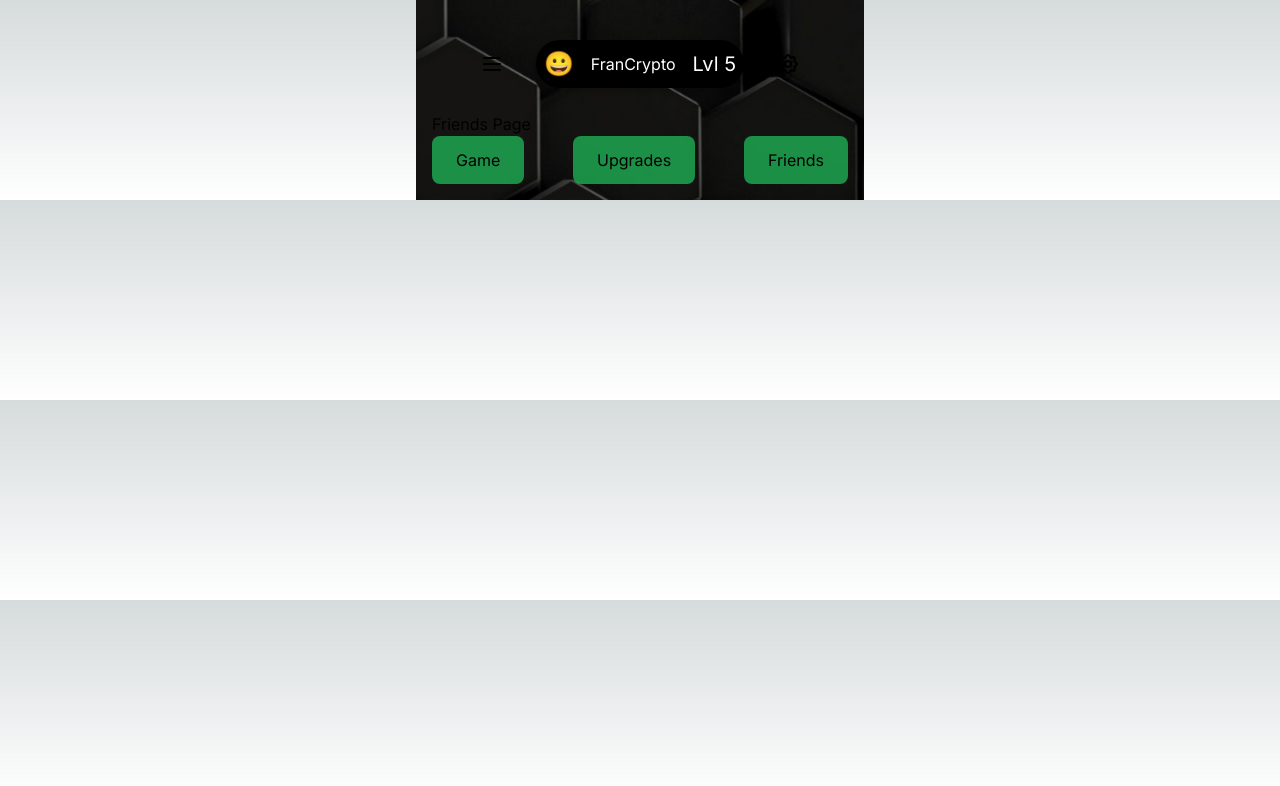
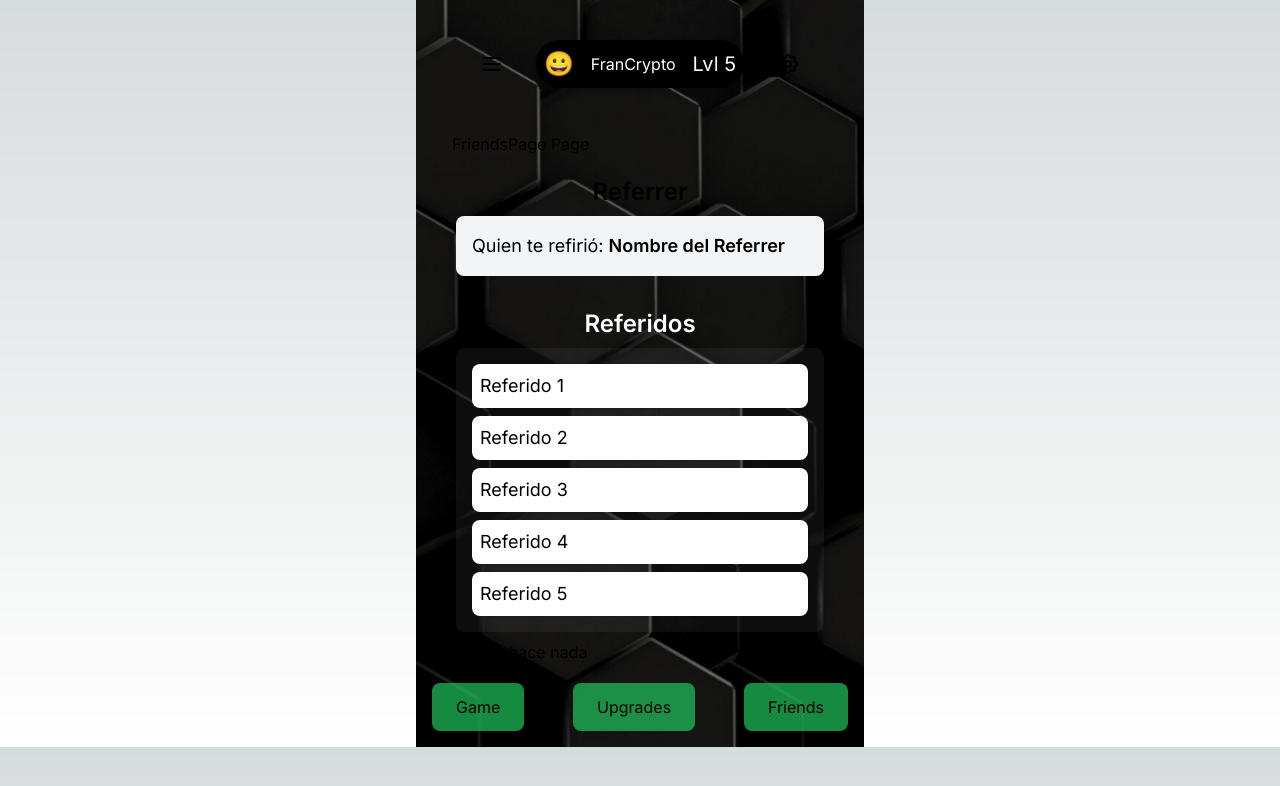
Before and after one commit to LeandroCDN/clicker-crypto, a Next.js app: page /friends in a window 1280 px wide. Shown: the top 786 px of the page. Built offline with nearby package versions, Linux system fonts and the light colour scheme.

Commit message:
Add[page:friends]: low fidelity boxes

```diff
--- a/src/app/friends/page.tsx
+++ b/src/app/friends/page.tsx
@@ -1,7 +1,9 @@
+import FriendsPage from "@/components/pages/Friends/FriendsPage";
+
 const Friends = () => {
   return (
-    <div className="">
-      <h1>Friends Page</h1>
+    <div className="min-h-[571px]">
+      <FriendsPage />
     </div>
   );
 };
--- a/src/app/game/page.tsx
+++ b/src/app/game/page.tsx
@@ -2,7 +2,7 @@ import Game from "@/components/pages/Game/Game";
 
 const Games = () => {
   return (
-    <div className="">
+    <div className="min-h-[571px]">
       <Game />
     </div>
   );
--- /dev/null
+++ b/src/components/pages/Friends/FriendsPage.tsx
@@ -0,0 +1,17 @@
+import Referred from "./Referred";
+import Referrer from "./Referrer";
+
+const FriendsPage = () => {
+  return (
+    <div className="flex flex-col justify-between bg-gradient-to-r rounded-lg p-4">
+      <div className="mb-2 p-1">
+        <h2>FriendsPage Page</h2>
+      </div>
+      <Referrer />
+      <Referred />
+
+      <p>Esto no hace nada</p>
+    </div>
+  );
+};
+export default FriendsPage;
--- /dev/null
+++ b/src/components/pages/Friends/Referred.tsx
@@ -0,0 +1,29 @@
+const Referred = () => {
+  return (
+    <div className="flex flex-col justify-between bg-gradient-to-r rounded-lg p-2 text-black">
+      <div>
+        <h2 className="text-2xl font-semibold mb-2 text-center text-white">
+          Referidos
+        </h2>
+        <div className="bg-gray-100 bg-opacity-5 p-4 rounded-lg space-y-2">
+          <div className="p-2 bg-white rounded-lg shadow-sm">
+            <p className="text-lg">Referido 1</p>
+          </div>
+          <div className="p-2 bg-white rounded-lg shadow-sm">
+            <p className="text-lg">Referido 2</p>
+          </div>
+          <div className="p-2 bg-white rounded-lg shadow-sm">
+            <p className="text-lg">Referido 3</p>
+          </div>
+          <div className="p-2 bg-white rounded-lg shadow-sm">
+            <p className="text-lg">Referido 4</p>
+          </div>
+          <div className="p-2 bg-white rounded-lg shadow-sm">
+            <p className="text-lg">Referido 5</p>
+          </div>
+        </div>
+      </div>
+    </div>
+  );
+};
+export default Referred;
--- /dev/null
+++ b/src/components/pages/Friends/Referrer.tsx
@@ -0,0 +1,18 @@
+const Referrer = () => {
+  return (
+    <div className="flex flex-col justify-between bg-gradient-to-r rounded-lg p-2">
+      <div className="mb-4">
+        <h2 className="text-2xl font-semibold mb-2 text-center">Referrer</h2>
+        <div className="bg-gray-100 p-4 rounded-lg">
+          <p className="text-lg text-black">
+            Quien te refirió:{" "}
+            <span className="font-semibold text-black">
+              Nombre del Referrer
+            </span>
+          </p>
+        </div>
+      </div>
+    </div>
+  );
+};
+export default Referrer;
--- a/src/components/pages/Upgrades/Boosts.tsx
+++ b/src/components/pages/Upgrades/Boosts.tsx
@@ -1,5 +1,3 @@
-import { useLoading } from "@/context/loadingContext";
-
 const Boosts = () => {
   return (
     <div className="flex flex-col justify-between bg-gradient-to-r from-purple-700 to-purple-300 rounded-lg mb-4 mx-1 p-4">
```
